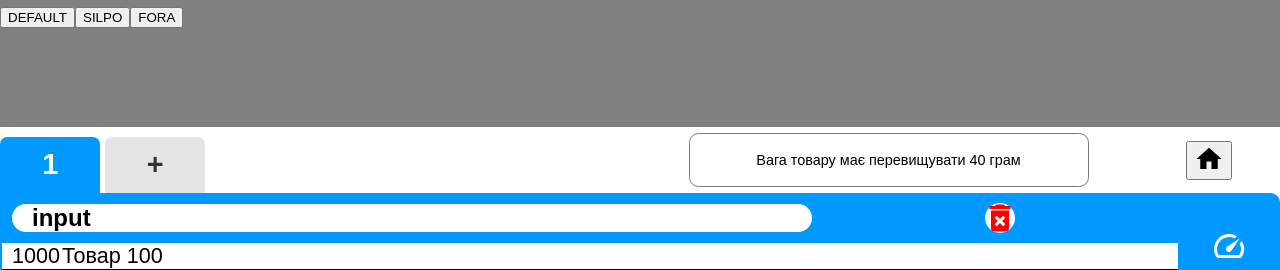
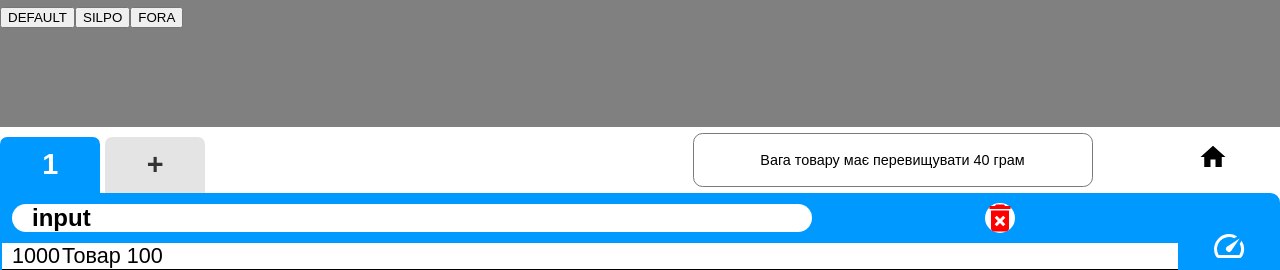
Before and after one commit to NeverSmileMan/testo, a React (Create React App) app: page / in a window 1280 px wide. Shown: the top 270 px of the page. Built offline with nearby package versions, Linux system fonts and the light colour scheme.

Commit message:
change button to div in ButtonHome

```diff
--- a/src/functional-buttons/button/button.tsx
+++ b/src/functional-buttons/button/button.tsx
@@ -1,5 +1,6 @@
 import React, { JSXElementConstructor } from 'react';
 import { makeStyles } from '@material-ui/styles';
+import {createStyles, Theme} from "@material-ui/core/styles";
 
 interface ButtonProp {
     nameButton: string;
@@ -9,7 +10,7 @@ interface ButtonProp {
     color?: string;
     fontSize?: string;
 }
-const useStyles = makeStyles({
+const useStyles = makeStyles((theme: Theme) => createStyles({
     btn: (prop: ButtonProp) => ({
         height: '33.33%',
         borderRadius: '0 .4em .4em 0',
@@ -18,7 +19,7 @@ const useStyles = makeStyles({
         display: 'flex',
         justifyContent: 'center',
         flexDirection: 'column',
-        backgroundColor: 'rgb(0, 153, 255)',
+        backgroundColor: theme.palette.primary.main,
         '&:first-child': {
             borderBottom: '2px solid #fff',
         },
@@ -26,7 +27,7 @@ const useStyles = makeStyles({
             borderTop:'2px solid #fff'
         }
     }),
-})
+}))
 const Button = (prop: ButtonProp) => {
     const classes = useStyles(prop);
     return (
--- a/src/tabs/HomeButton.tsx
+++ b/src/tabs/HomeButton.tsx
@@ -9,7 +9,7 @@ type Props = OwnProps;
 
 const HomeButton: FunctionComponent<Props> = (props) => {
 
-	const click = (e: React.MouseEvent<HTMLButtonElement>) => {
+	const click = (e: React.MouseEvent<HTMLDivElement>) => {
 		console.log('home', e.target)
 	}
 
@@ -25,9 +25,9 @@ const HomeButton: FunctionComponent<Props> = (props) => {
 	const {home} = styles()
 	return (
 		<div className={home}>
-			<button onClick={click}>
+			<div onClick={click}>
 				<HomeIcon fontSize="small" />
-			</button>
+			</div>
 		</div>
 	);
 };
```
